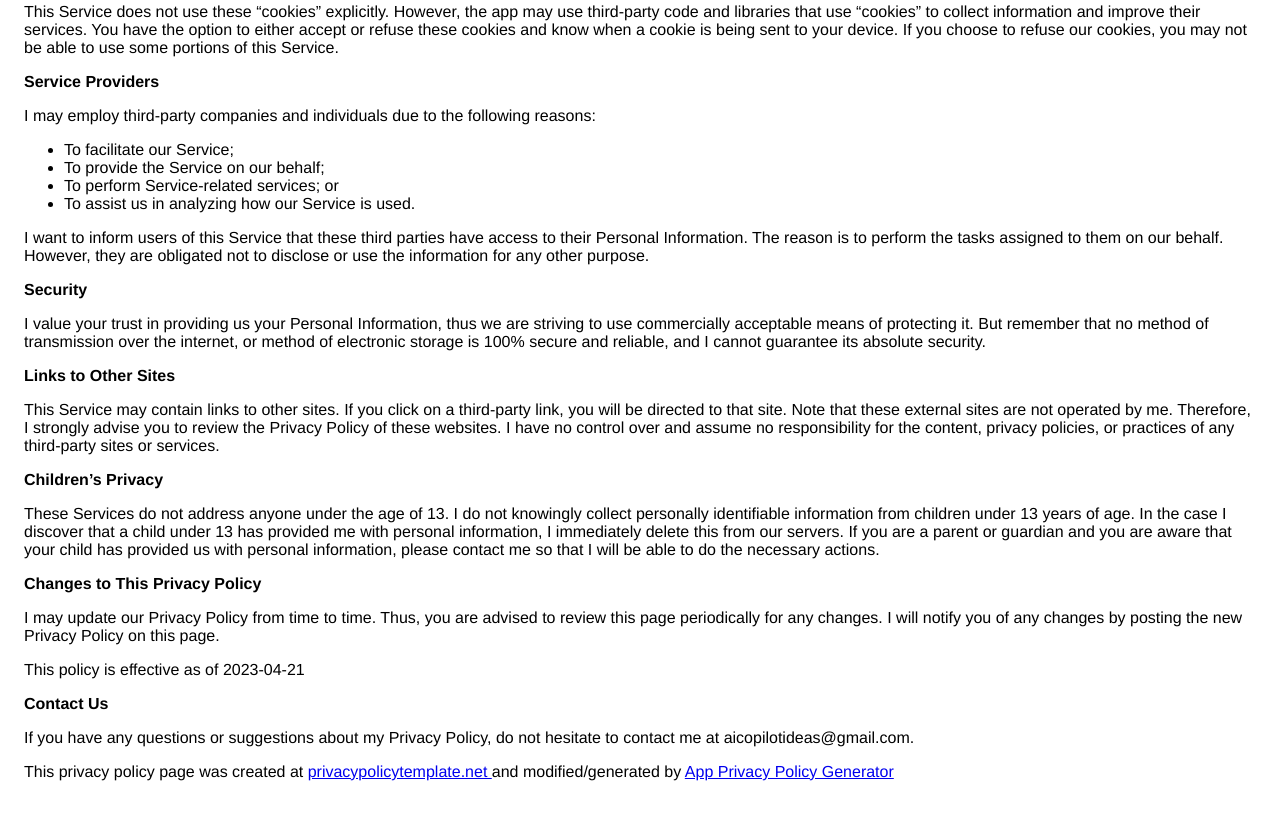
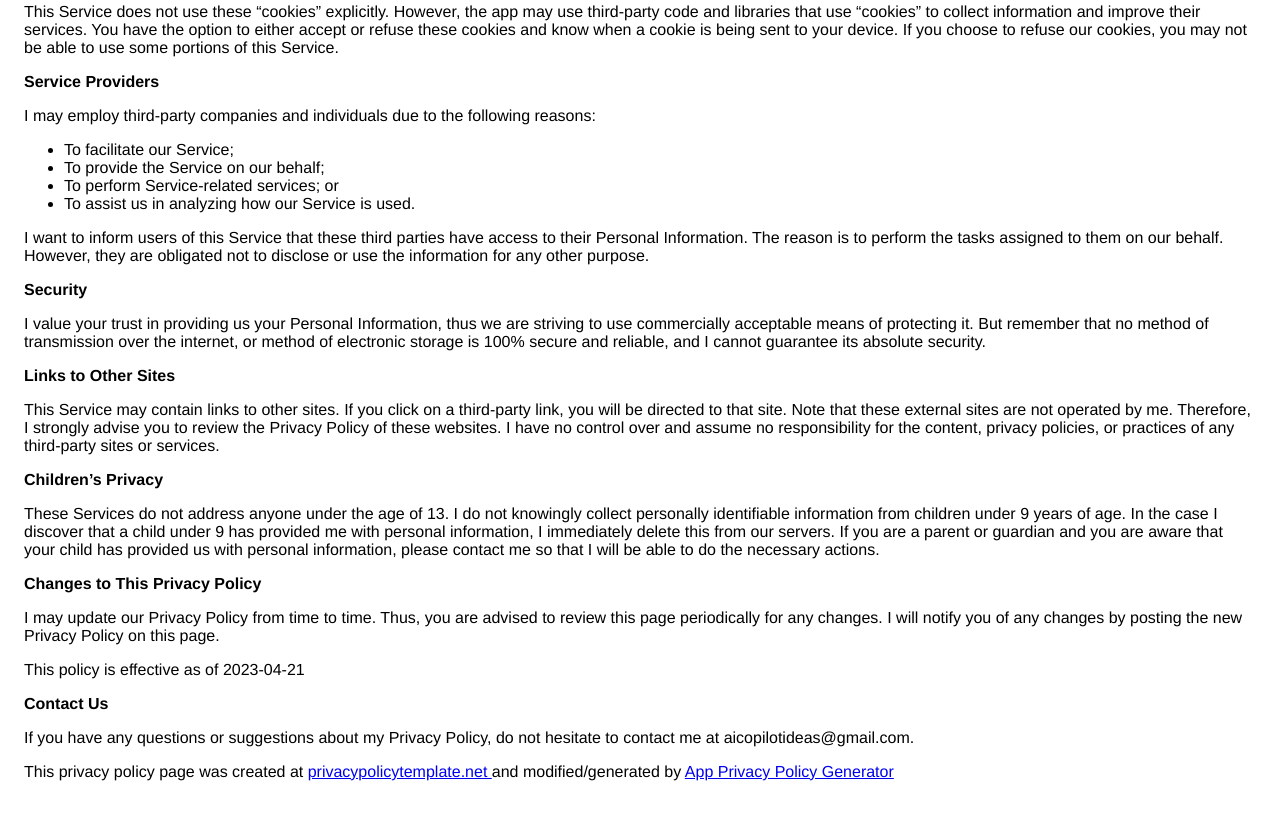
Before and after one commit to aipilotbyjd/imagecrap, a website: page privecy.html in a window 1280 px wide. Shown: the part 641-1460 px from the top of the page. Drawn offline with Linux system fonts and the light colour scheme.

Commit message:
Update privecy.html

```diff
--- a/privecy.html
+++ b/privecy.html
@@ -88,8 +88,8 @@
                 </p> <p><strong>Children’s Privacy</strong></p> <div><p>
                     These Services do not address anyone under the age of 13.
                     I do not knowingly collect personally
-                    identifiable information from children under 13 years of age. In the case
-                    I discover that a child under 13 has provided
+                    identifiable information from children under 9 years of age. In the case
+                    I discover that a child under 9 has provided
                     me with personal information, I immediately
                     delete this from our servers. If you are a parent or guardian
                     and you are aware that your child has provided us with
```
